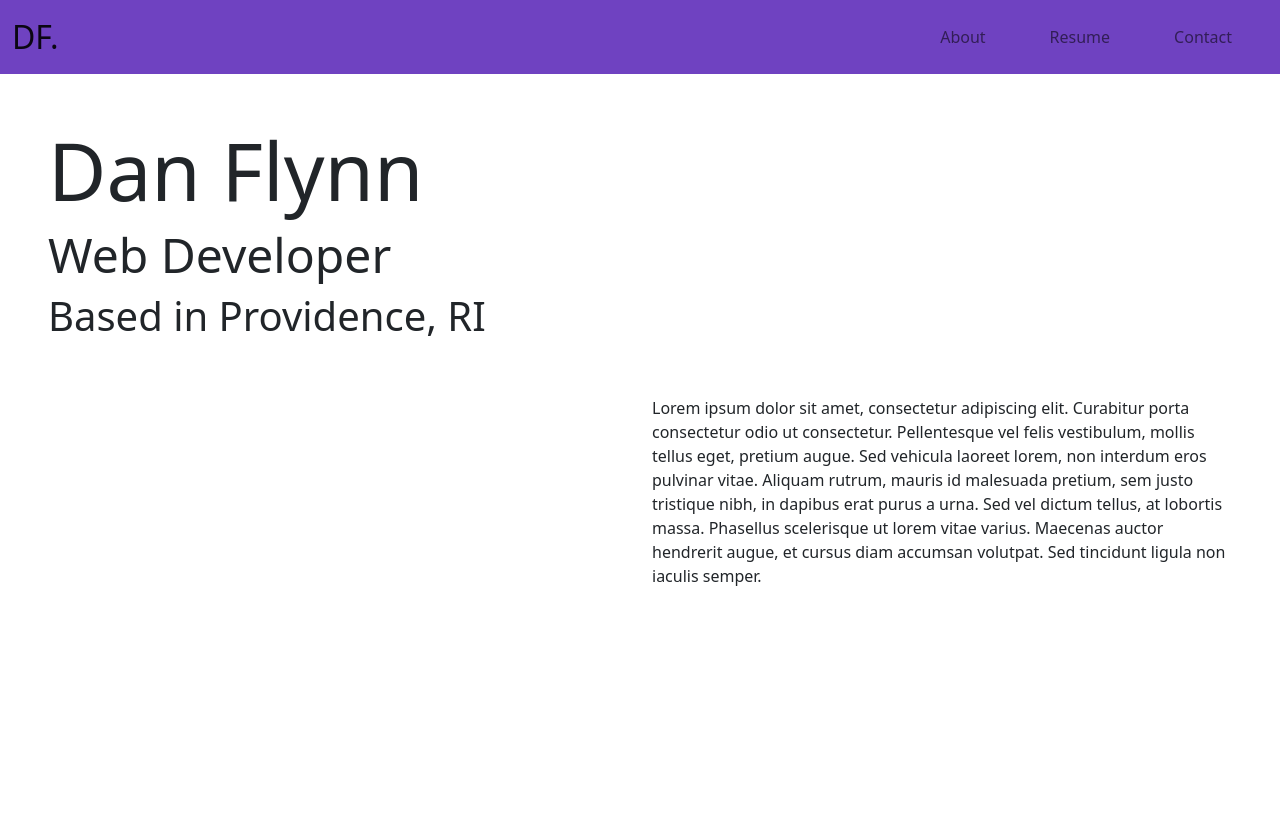
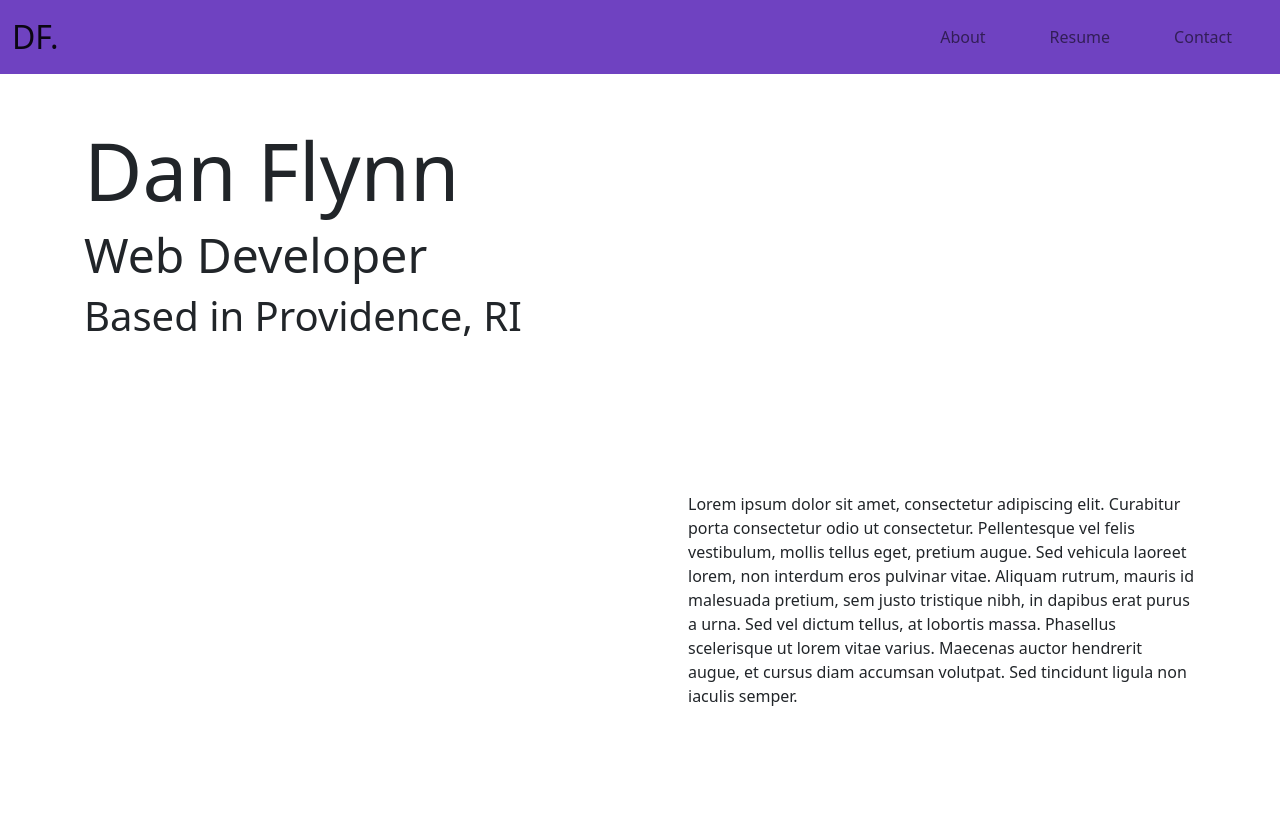
Before and after one commit to danflynndev/personal-website, a website: page index.html in a window 1280 px wide. Shown: the top 823 px of the page. Drawn offline with Linux system fonts and the light colour scheme.

Commit message:
test of bootstrap grid classes

```diff
--- a/index.html
+++ b/index.html
@@ -51,16 +51,16 @@
     </header>
     <main>
         <section class="align-items-center container-fluid landing px-lg-5 px-sm-1">
-            <div class="align-items-center pt-5 row row-cols-1 row-cols-lg-2 row-cols-md-1 row-cols-sm-1  ">
-                <div class="col">
+            <div class="align-items-center row ">
+                <div class="col-lg-6 col-sm-12 p-5" >
                     <h1 class="display-1">Dan Flynn</h1>
                     <h2 class="display-5">Web Developer</h2>
                     <h3 class="display-6">Based in Providence, RI</h3>
                 </div>
             </div>
-            <div class="align-items-center justify-content-end row row-cols-1 row-cols-lg-2 ">
+            <div class="align-items-center row justify-content-end">
 
-                <div class="col">
+                <div class="col-lg-6 col-sm-12 p-5">
                     <p class="py-md-5 py-sm-5 ">Lorem ipsum dolor sit amet, consectetur adipiscing elit. Curabitur porta consectetur odio ut consectetur. Pellentesque vel felis vestibulum, mollis tellus eget, pretium augue. Sed vehicula laoreet lorem, non interdum eros pulvinar vitae. Aliquam rutrum, mauris id malesuada pretium, sem justo tristique nibh, in dapibus erat purus a urna. Sed vel dictum tellus, at lobortis massa. Phasellus scelerisque ut lorem vitae varius. Maecenas auctor hendrerit augue, et cursus diam accumsan volutpat. Sed tincidunt ligula non iaculis semper. </p>
                 </div>
             </div>
```
